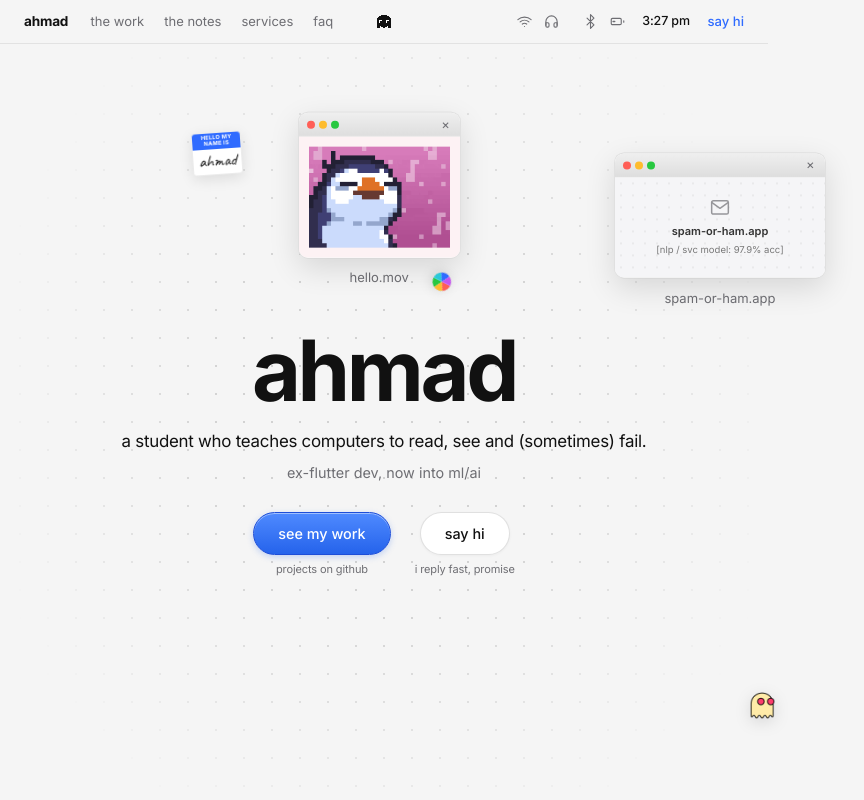
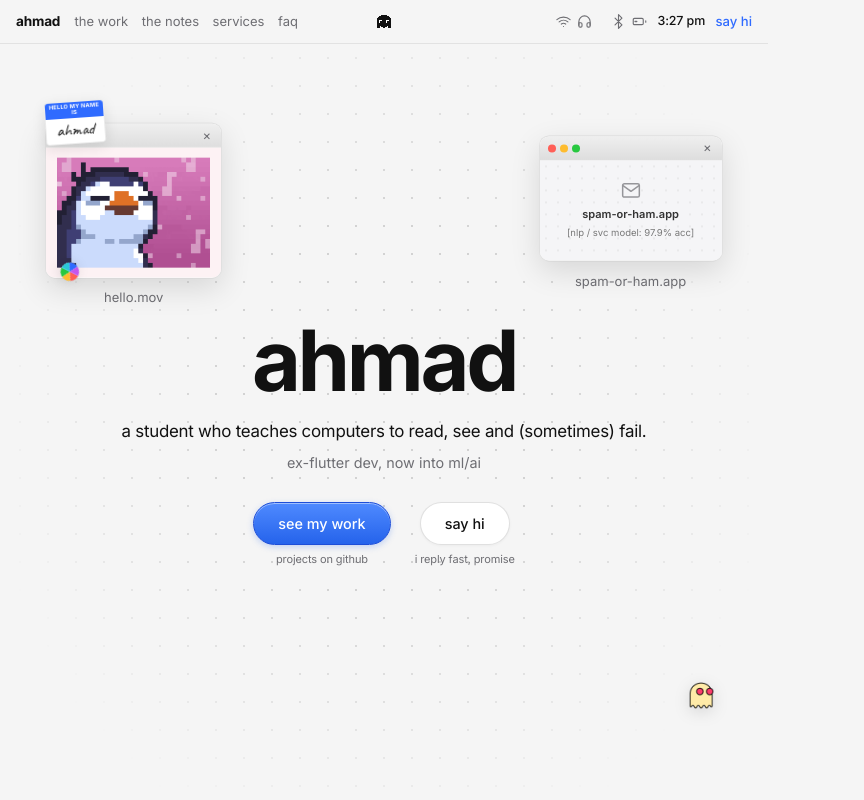
Before and after one commit to MuhammadAhmadRao/MuhammadAhmadRao.github.io, a plain HTML site: page index.html in a window 768 px wide. Shown: the top 800 px of the page, 864 px wide, since content can reach past the window. Drawn offline with Linux system fonts and the light colour scheme.

Commit message:
fix(responsive): optimize mobile and tablet layout, eliminate horizontal overflow

```diff
--- a/css/styles.css
+++ b/css/styles.css
@@ -58,6 +58,7 @@ html {
   font-size: 16px;
   scroll-behavior: smooth;
   text-transform: lowercase; /* strict v3 rule: all visible text lowercase */
+  overflow-x: clip;
 }
 
 body {
@@ -69,7 +70,7 @@ body {
   min-height: 100vh;
   text-transform: lowercase;
   position: relative;
-  overflow-x: hidden;
+  overflow-x: clip;
   -webkit-font-smoothing: antialiased;
   -moz-osx-font-smoothing: grayscale;
 }
@@ -766,7 +767,7 @@ button {
   text-align: center;
   padding: 40px 1.5rem;
   margin-top: 0;
-  overflow: visible;
+  overflow: clip;
   outline: none;
 }
 
@@ -1497,17 +1498,32 @@ button {
 /* under 1024px: show only windows B and C plus 3 stickers */
 @media (max-width: 1024px) {
   #hero {
-    min-height: 820px;
+    min-height: 800px;
     padding: 30px 1.5rem;
+    overflow: clip;
   }
 
   .hero-scatter-canvas {
-    width: 960px;
+    width: min(960px, calc(100vw - 32px));
+    max-width: calc(100vw - 32px);
     height: 700px;
   }
 
   .window-b {
-    top: 1% !important;
+    left: 4% !important;
+    top: 4% !important;
+    width: 24% !important;
+    min-width: 150px !important;
+    max-width: 200px !important;
+  }
+
+  .window-c {
+    left: auto !important;
+    right: 4% !important;
+    top: 6% !important;
+    width: 25% !important;
+    min-width: 160px !important;
+    max-width: 210px !important;
   }
 
   /* hide windows A, D, E */
@@ -1528,14 +1544,77 @@ button {
   .sticker-trash,
   .sticker-folder-1,
   .sticker-folder-2,
-  .sticker-dino {
+  .hero-scatter-canvas .sticker-dino {
     display: none !important;
   }
 
-  .sticker-nametag-blue,
-  .sticker-beachball,
+  .sticker-nametag-blue {
+    display: block !important;
+    left: 4% !important;
+    top: 1% !important;
+    width: 60px !important;
+  }
+
+  .sticker-beachball {
+    display: block !important;
+    left: 6% !important;
+    bottom: 8% !important;
+  }
+
   .sticker-ghost {
     display: block !important;
+    left: auto !important;
+    right: 5% !important;
+    bottom: 8% !important;
+  }
+
+  .sticker-ghost .ghost-speech-bubble {
+    left: auto !important;
+    right: 0 !important;
+    transform: translateY(4px) !important;
+  }
+
+  .sticker-ghost:hover .ghost-speech-bubble,
+  .sticker-ghost:focus .ghost-speech-bubble,
+  .sticker-ghost:focus-visible .ghost-speech-bubble,
+  .ghost-speech-bubble.is-active {
+    transform: translateY(0) !important;
+  }
+
+  .sticker-ghost .ghost-speech-bubble::after {
+    left: auto !important;
+    right: 14px !important;
+    transform: none !important;
+  }
+}
+
+@media (max-width: 860px) and (min-width: 641px) {
+  #menubar-strip {
+    padding: 0 1rem;
+  }
+  .menubar-left {
+    gap: 0.9rem;
+  }
+  .menubar-nav {
+    gap: 0.85rem;
+  }
+  .menubar-right {
+    gap: 0.65rem;
+  }
+  .menubar-icon-group {
+    gap: 0.4rem;
+  }
+}
+
+.work-dino-sticker {
+  display: block;
+}
+
+@media (max-width: 640px) {
+  .work-dino-sticker {
+    left: -6px !important;
+    top: -18px !important;
+    transform: scale(0.9);
   }
 }
 
```
